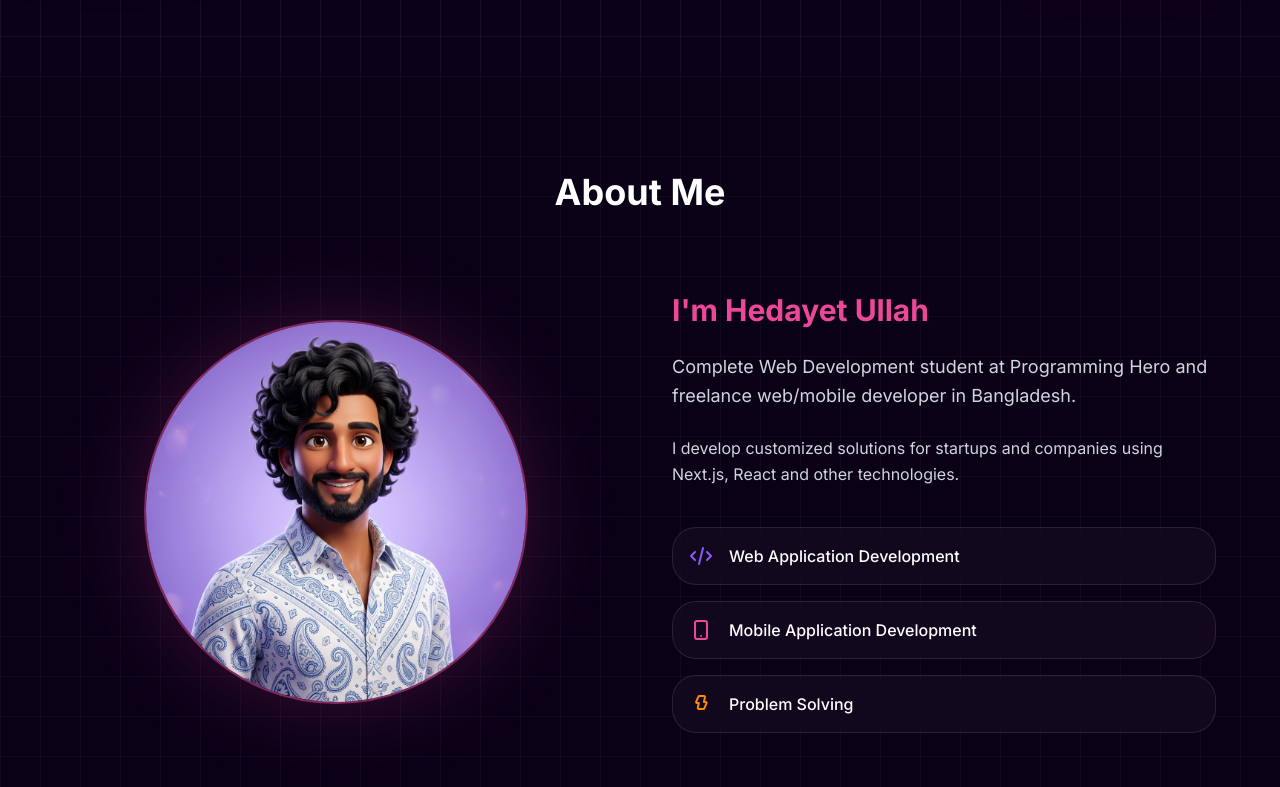
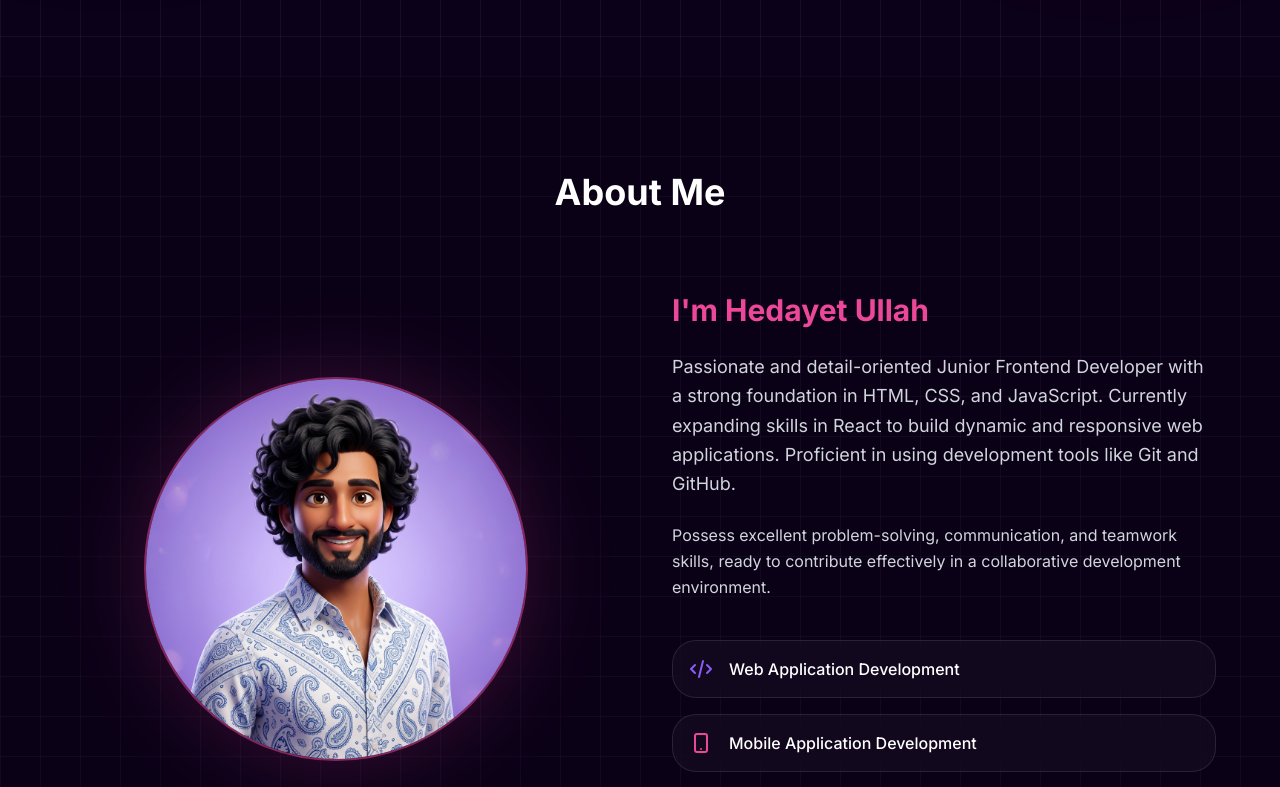
Before and after one commit to Hedayet-756/Hedayet-Info, a Next.js app: page / in a window 1280 px wide. Shown: the part 724-1511 px from the top of the page. Built offline with nearby package versions, Linux system fonts and the light colour scheme.

Commit message:
Update Info section

```diff
--- a/src/components/About.jsx
+++ b/src/components/About.jsx
@@ -14,10 +14,10 @@ const About = () => {
         <div className="md:w-1/2 space-y-6">
           <h3 className="text-3xl font-bold text-brand-pink">I'm Hedayet Ullah</h3>
           <p className="text-gray-300 leading-relaxed text-lg">
-            Complete Web Development student at Programming Hero and freelance web/mobile developer in Bangladesh.
+            Passionate and detail-oriented Junior Frontend Developer with a strong foundation in HTML, CSS, and JavaScript. Currently expanding skills in React to build dynamic and responsive web applications. Proficient in using development tools like Git and GitHub.
           </p>
           <p className="text-gray-300 leading-relaxed">
-            I develop customized solutions for startups and companies using Next.js, React and other technologies.
+            Possess excellent problem-solving, communication, and teamwork skills, ready to contribute effectively in a collaborative development environment.
           </p>
           <div className="space-y-4 pt-4">
             {/* Service Items */}
--- a/src/components/Hero.jsx
+++ b/src/components/Hero.jsx
@@ -35,12 +35,17 @@ const Hero = () => {
         </div>
 
         <div className="flex flex-wrap items-center gap-6 pt-4">
-          <button className="btn-gradient px-10 py-4 rounded-full font-bold text-lg flex items-center gap-3 shadow-lg shadow-brand-purple/20">
+          <a
+            href="https://drive.google.com/file/d/1s0efRM_U5MiUC_ht0JSAu07q4OXQwa22export=download&id=1s0efRM_U5MiUC_ht0JSAu07q4OXQwa22)"
+            target="_blank"
+            rel="noopener noreferrer"
+            className="btn-gradient px-10 py-4 rounded-full font-bold text-lg flex items-center gap-3 shadow-lg shadow-brand-purple/20"
+          >
             Download Resume
             <svg className="w-5 h-5" fill="none" stroke="currentColor" viewBox="0 0 24 24">
               <path d="M4 16v1a3 3 0 003 3h10a3 3 0 003-3v-1m-4-4l-4 4m0 0l-4-4m4 4V4" strokeLinecap="round" strokeLinejoin="round" strokeWidth="2.5"></path>
             </svg>
-          </button>
+          </a>
 
           <div className="flex space-x-4 items-center">
             {[
```
